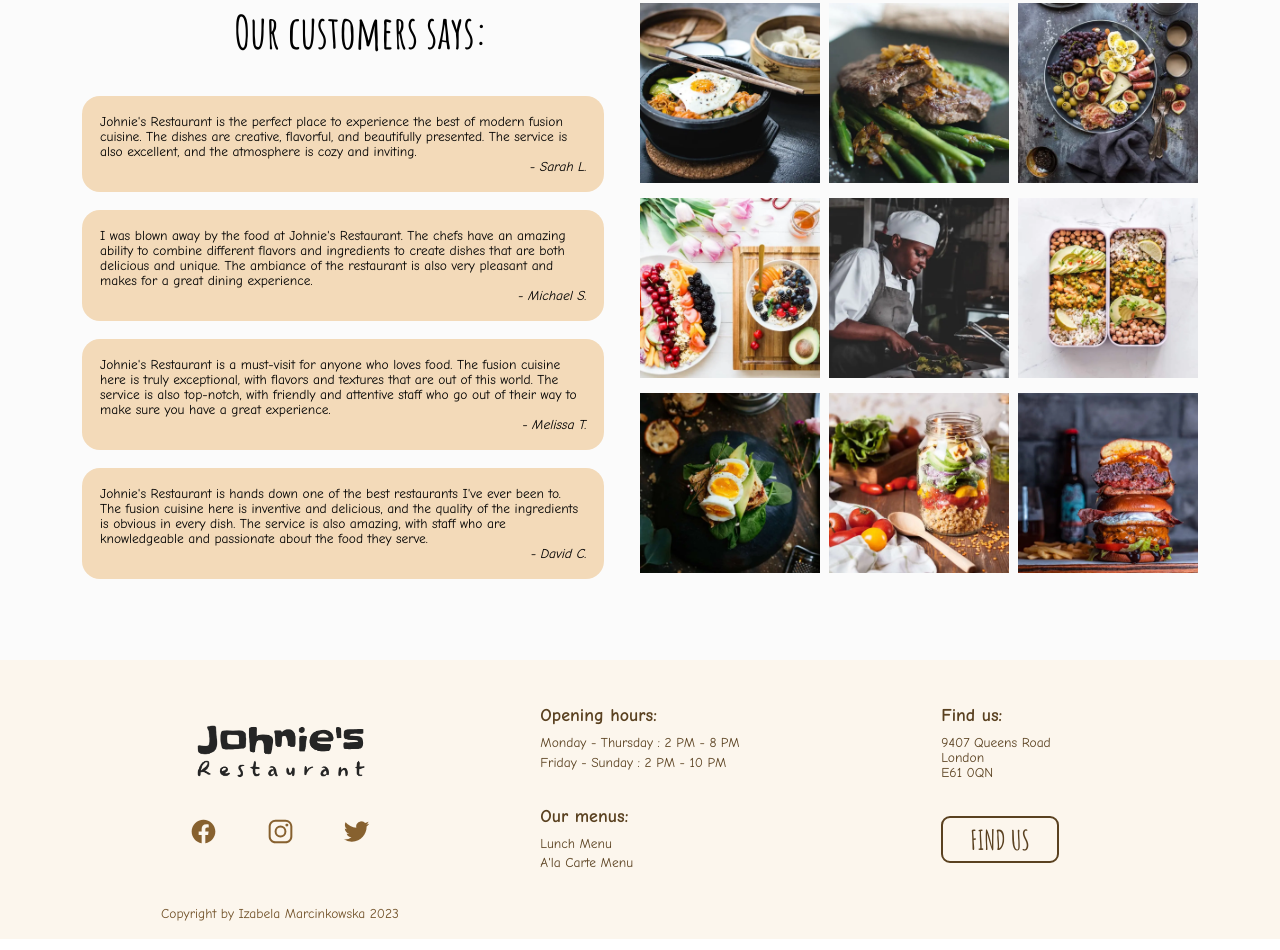
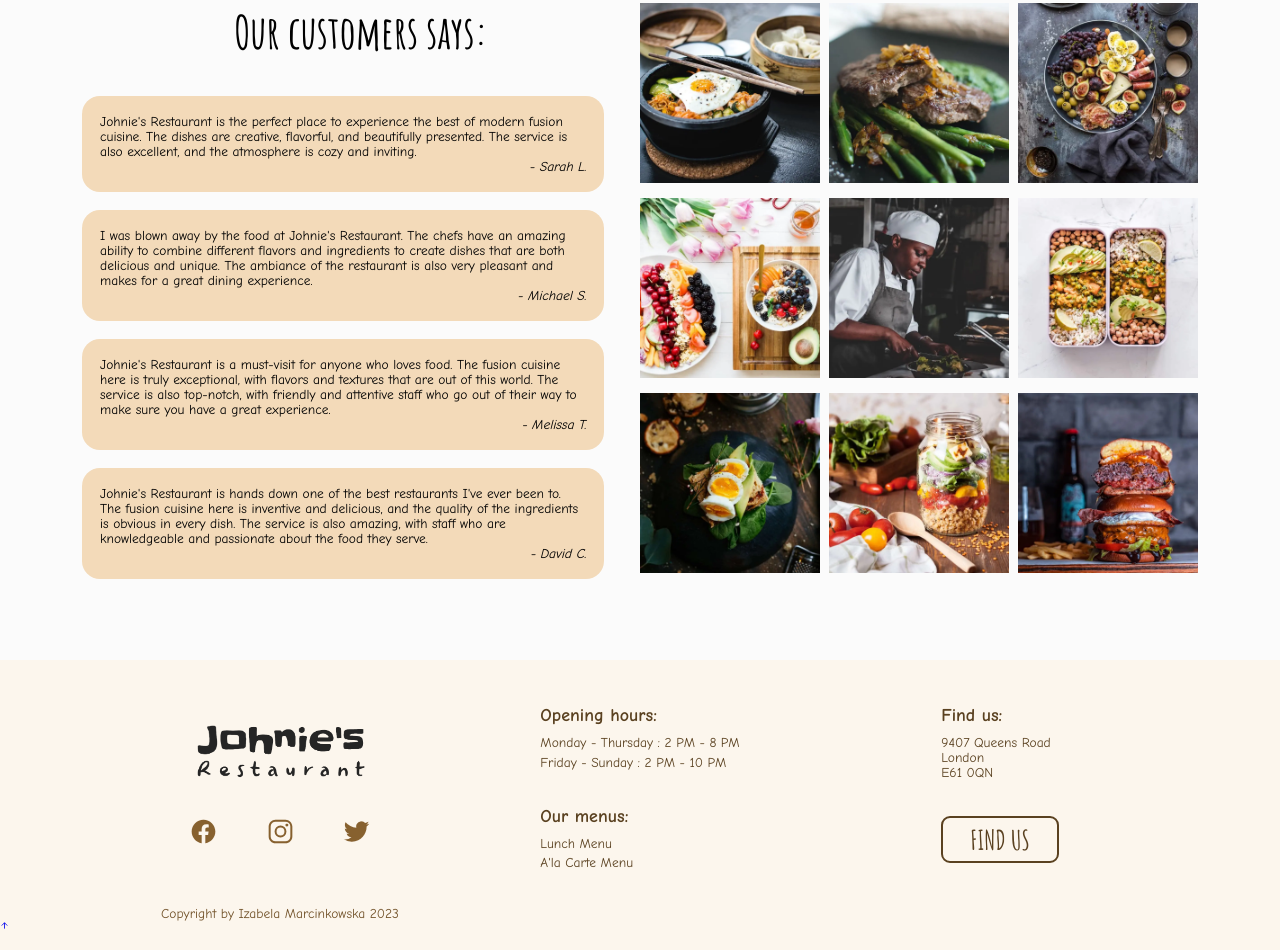
Before and after one commit to izabela-marcinkowska/Restaurant-Project, a plain HTML site: page index.html in a window 1280 px wide. Shown: the part 1849-2799 px from the top of the page. Drawn offline with nearby package versions, Linux system fonts and the light colour scheme.

Commit message:
Add scroll to top button

```diff
--- a/index.html
+++ b/index.html
@@ -279,6 +279,9 @@
           </div>
           <p class="copyright">Copyright by Izabela Marcinkowska 2023</p>
         </div>
+        <a href="#" class="scroll-to-top">
+          <ion-icon name="arrow-up"></ion-icon>
+        </a>
       </footer>
     </main>
     <script
@@ -289,5 +292,6 @@
       nomodule
       src="https://unpkg.com/ionicons@5.5.2/dist/ionicons/ionicons.js"
     ></script>
+    <script src="js/main.js"></script>
   </body>
 </html>
```
